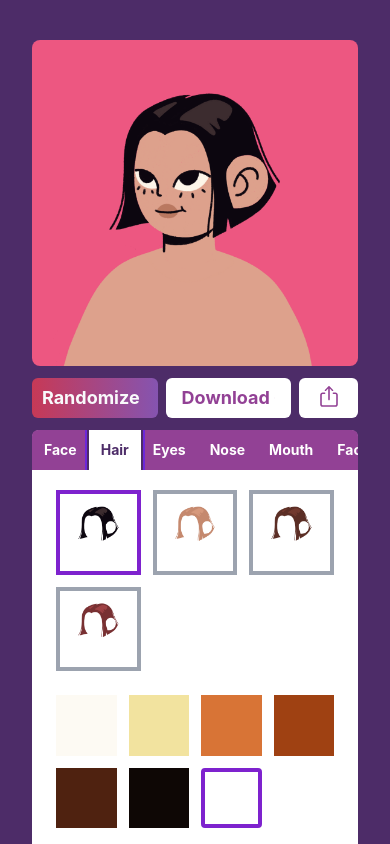
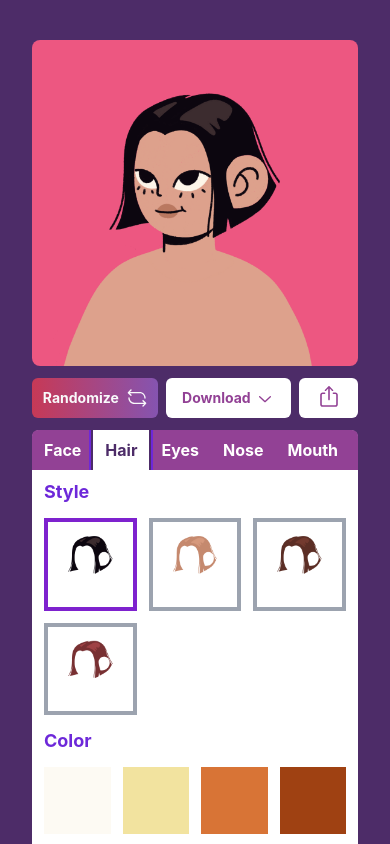
Before and after one commit to getsentry/sentry-avatar-generator, a React (Vite) app: page / in a window 390 px wide. Both pictures are taken after a click on the tab "Hair". Shown: the top 844 px of the page. Built offline with nearby package versions, Linux system fonts and the light colour scheme.

Commit message:
additional styling improvements

```diff
--- a/package.json
+++ b/package.json
@@ -17,6 +17,7 @@
     "@radix-ui/react-select": "^2.1.1",
     "@radix-ui/react-slot": "^1.1.0",
     "@radix-ui/react-tabs": "^1.1.0",
+    "@tailwindcss/container-queries": "^0.1.1",
     "class-variance-authority": "^0.7.0",
     "classnames": "^2.5.1",
     "clsx": "^2.1.1",
--- a/src/App.tsx
+++ b/src/App.tsx
@@ -27,6 +27,10 @@ import {
 } from "@radix-ui/react-icons";
 
 type AspectRatioOption = "9:16" | "1:1" | "16:9";
+
+function TabSectionLabel({ children }: { children: React.ReactNode }) {
+  return <h2 className="text-primary font-bold mx-3 text-lg">{children}</h2>;
+}
 
 function App() {
   const [currentTab, setCurrentTab] = useState("face");
@@ -84,7 +88,7 @@ function App() {
 
   return (
     <ThemeProvider defaultTheme="dark" storageKey="vite-ui-theme">
-      <div className="container max-w-screen-xl mt-10">
+      <div className="container max-w-screen-xl my-10">
         <div className="grid grid-cols-1 sm:grid-rows-2 sm:grid-cols-5 gap-3">
           <div className="order-0 sm:col-span-2 bg-[#ED5781] rounded-lg align-middle justify-center flex">
             <AvatarPreview id="avatar-preview">
@@ -103,7 +107,9 @@ function App() {
                 <div className="w-0">
                   <TabsList className="bg-transparent p-0 items-stretch">
                     {tabs.map((tab) => (
-                      <TabsTrigger value={tab.value}>{tab.name}</TabsTrigger>
+                      <TabsTrigger value={tab.value} className="text-base">
+                        {tab.name}
+                      </TabsTrigger>
                     ))}
                   </TabsList>
                 </div>
@@ -111,6 +117,7 @@ function App() {
               </ScrollArea>
 
               <TabsContent value="face" className="grow">
+                <TabSectionLabel>Style</TabSectionLabel>
                 <AvatarGridOptions
                   values={faces}
                   currentValue={face}
@@ -120,12 +127,15 @@ function App() {
               </TabsContent>
 
               <TabsContent value="hair" className="grow">
+                <TabSectionLabel>Style</TabSectionLabel>
                 <AvatarGridOptions
                   values={hairColors}
                   currentValue={hairColor}
                   setValue={setHairColor}
                   render={(hairColor) => <Hair color={hairColor} />}
                 />
+
+                <TabSectionLabel>Color</TabSectionLabel>
                 <AvatarColorOptions
                   colors={hairColorsNewList}
                   currentColor={hairColorNew}
@@ -157,19 +167,24 @@ function App() {
             </Tabs>
           </div>
 
-          <div className="order-0 sm:order-2 sm:col-span-2 grid grid-cols-5 gap-2">
+          <div className="order-0 sm:order-2 sm:col-span-2 grid grid-cols-5 gap-2 @container">
             <Button
               onClick={() => {}}
-              className="col-span-2"
+              className="col-span-2 text-xs @xs:text-sm @sm:text-lg"
               variant="colorful"
             >
-              Randomize <LoopIcon className="ml-2 h-5 w-5" />
+              Randomize
+              <LoopIcon className="ml-2 h-5 w-5 min-w-5 hidden @xs:inline-block" />
             </Button>
 
             <DropdownMenu>
               <DropdownMenuTrigger asChild>
-                <Button className="col-span-2" variant="sentry">
-                  Download <ChevronDownIcon className="ml-1 h-5 w-5" />
+                <Button
+                  className="col-span-2 text-xs @xs:text-sm @sm:text-lg"
+                  variant="sentry"
+                >
+                  Download{" "}
+                  <ChevronDownIcon className="ml-1 h-5 w-5 min-w-5 hidden @xs:inline-block" />
                 </Button>
               </DropdownMenuTrigger>
               <DropdownMenuContent>
@@ -204,7 +219,7 @@ function App() {
             </DropdownMenu>
 
             <Button onClick={() => {}} variant="sentry">
-              <Share2Icon className="h-6 w-6" />
+              <Share2Icon className="h-6 w-6 min-w-5" />
             </Button>
           </div>
         </div>
--- a/src/components/editor/avatar-color-options.tsx
+++ b/src/components/editor/avatar-color-options.tsx
@@ -15,7 +15,7 @@ function AvatarColorOptions({
   const isCustomColorSelected = !colors.includes(currentColor);
 
   return (
-    <div className="grid grid-cols-4 sm:grid-cols-7 gap-3 bg-white mx-3 p-3 rounded-lg">
+    <div className="grid grid-cols-4 sm:grid-cols-7 gap-3 bg-white m-3 rounded-lg">
       {colors.map(function (color, i) {
         const isSelected = color === currentColor;
 
@@ -23,7 +23,8 @@ function AvatarColorOptions({
           <button onClick={() => setColor(color)} key={i}>
             <div
               className={classNames("w-full aspect-square", {
-                "border-purple-700 border-4": isSelected,
+                "border-purple-700 border-4 ring-4 ring-white ring-inset":
+                  isSelected,
               })}
               style={{ backgroundColor: color }}
             ></div>
@@ -36,7 +37,10 @@ function AvatarColorOptions({
             className={classNames(
               classes.colorPicker,
               "w-full aspect-square rounded",
-              { "border-purple-700 border-4": isCustomColorSelected }
+              {
+                "border-purple-700 border-4 ring-4 ring-white ring-inset":
+                  isCustomColorSelected,
+              }
             )}
           ></div>
         </PopoverTrigger>
--- a/src/components/editor/avatar-grid-options.tsx
+++ b/src/components/editor/avatar-grid-options.tsx
@@ -12,7 +12,7 @@ function AvatarGridOptions<T>({
   render: (value: T) => React.ReactNode;
 }) {
   return (
-    <div className="grid grid-cols-3 sm:grid-cols-4 gap-3 bg-white mx-3 p-3 rounded-lg">
+    <div className="grid grid-cols-3 sm:grid-cols-4 gap-3 bg-white m-3 rounded-lg">
       {values.map(function (value, i) {
         const isSelected = value == currentValue;
 
--- a/tailwind.config.js
+++ b/tailwind.config.js
@@ -2,10 +2,10 @@
 module.exports = {
   darkMode: ["class"],
   content: [
-    './pages/**/*.{ts,tsx}',
-    './components/**/*.{ts,tsx}',
-    './app/**/*.{ts,tsx}',
-    './src/**/*.{ts,tsx}',
+    "./pages/**/*.{ts,tsx}",
+    "./components/**/*.{ts,tsx}",
+    "./app/**/*.{ts,tsx}",
+    "./src/**/*.{ts,tsx}",
   ],
   prefix: "",
   theme: {
@@ -73,5 +73,8 @@ module.exports = {
       },
     },
   },
-  plugins: [require("tailwindcss-animate")],
-}
+  plugins: [
+    require("tailwindcss-animate"),
+    require("@tailwindcss/container-queries"),
+  ],
+};
```
Also changed, not shown: 1 other file (tests, documents, lock files or other folders).
